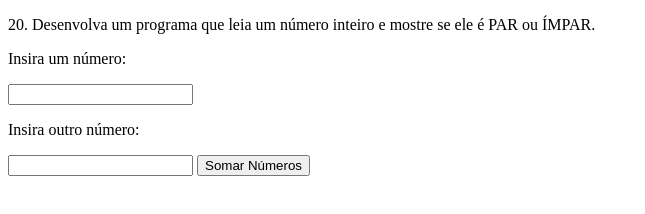
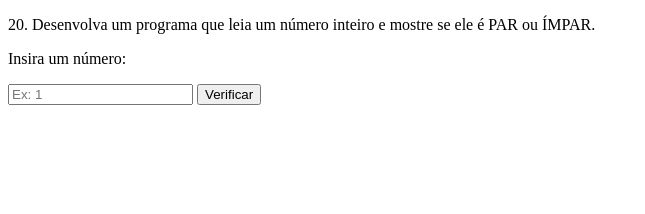
Before and after one commit to BR-Pufferfish/Logica_Algoritmos_Senac_Info4678, a plain HTML site: page 0407Aula/exercicios/exercicio20.html in a window 1280 px wide. Shown: the whole page, without its empty margins (0-645 px from the left). Drawn offline with Linux system fonts and the light colour scheme.

Commit message:
exercicios

```diff
--- a/0407Aula/exercicios/exercicio20.html
+++ b/0407Aula/exercicios/exercicio20.html
@@ -8,19 +8,19 @@
 <body>
     <p>20. Desenvolva um programa que leia um número inteiro e mostre se ele é PAR ou ÍMPAR.</p>
     <p>Insira um número:</p>
-    <input type="number" id="number_st">
-    <br>
-    <p>Insira outro número:</p>
-    <input type="number" id="number_nd">
-    <button onclick="showCombinedNumbers()">Somar Números</button>
+    <input placeholder="Ex: 1" type="number" id="number">
+    <button onclick="showOddEven()">Verificar</button>
 
     <script>
-        function showCombinedNumbers(){
-            var numb_st = document.getElementById("number_st").value;
-            var numb_nd = document.getElementById("number_nd").value;
-            var numbSoma = Number(numb_st) + Number(numb_nd);
-            alert(`A soma entre ${numb_st} e ${numb_nd} é ${numbSoma}`)
-        }
+        function showOddEven(){
+            var number = Number(document.getElementById("number").value);
+            var calc = number % 2;
+            if(calc == 0){
+                alert(`O número ${number} é Par`);
+            }else{
+                alert(`O número ${number} é Ímpar`);
+            }S
+            }
     </script>
 </body>
 </html>
```
Also changed, not shown: 0407Aula/exercicios/exercicio18.html (+1 -1 lines), 0407Aula/exercicios/exercicio21.html (+5 -8 lines).
